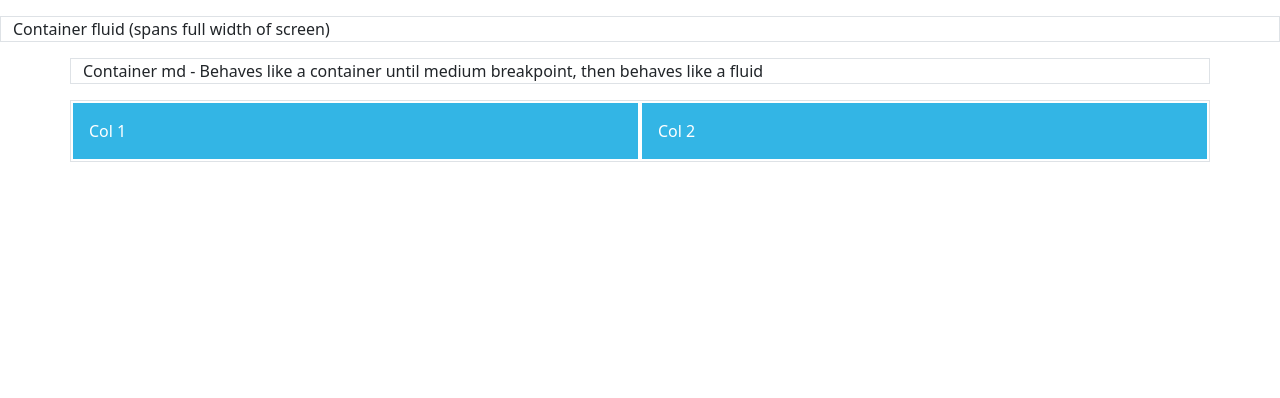
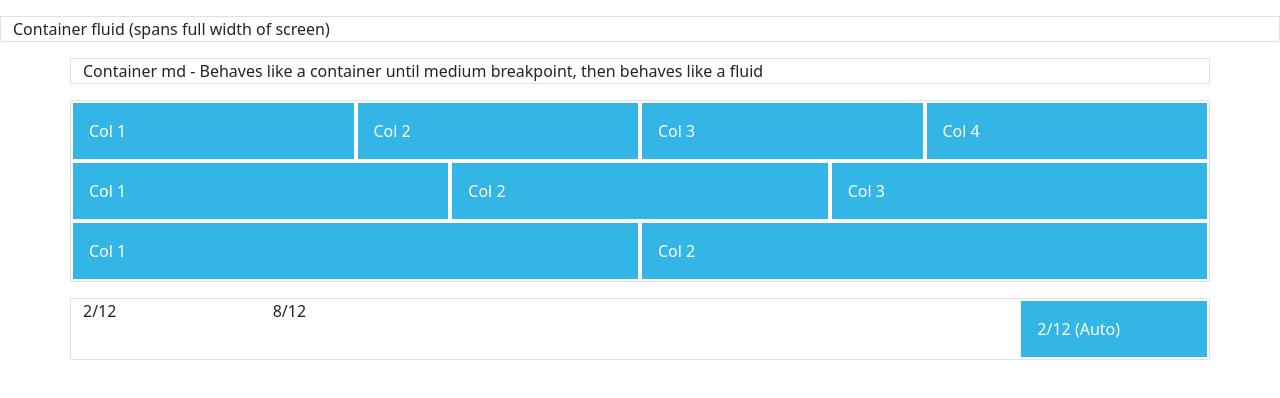
Before and after one commit to reubendawe/bootstrap-learning, a website: page cdn/index.html in a window 1280 px wide. Drawn offline with nearby package versions, Linux system fonts and the light colour scheme.

Commit message:
Experimentation with the cols and col auto - Up to 28:20

```diff
--- a/cdn/index.html
+++ b/cdn/index.html
@@ -38,6 +38,47 @@
             <div class="col">
                 Col 2
             </div>
+            <div class="col">
+                Col 3
+            </div>
+            <div class="col">
+                Col 4
+            </div>
+        </div>
+        <div class="row">
+            <div class="col">
+                Col 1
+            </div>
+            <div class="col">
+                Col 2
+            </div>
+            <div class="col">
+                Col 3
+            </div>
+        </div>
+        <div class="row">
+            <div class="col">
+                Col 1
+            </div>
+            <div class="col">
+                Col 2
+            </div>
+        </div>
+    </div>
+
+    <!-- Grid - Experimenting with col widths -->
+
+    <div class="container-md border mt-3">
+        <div class="row">
+            <div class="col-2">
+                2/12
+            </div>
+            <div class="col-8">
+                8/12
+            </div>
+            <div class="col">
+                2/12 (Auto)
+            </div>
         </div>
     </div>
 
```
